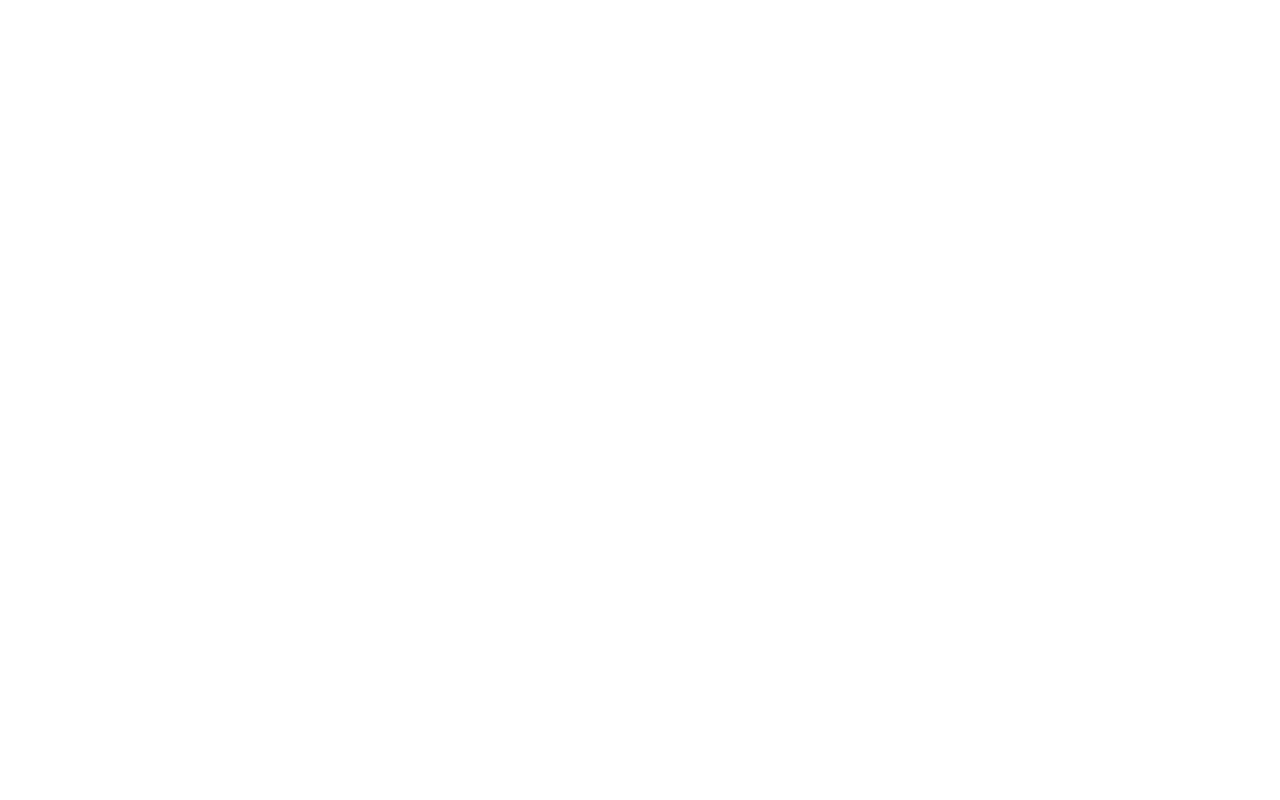
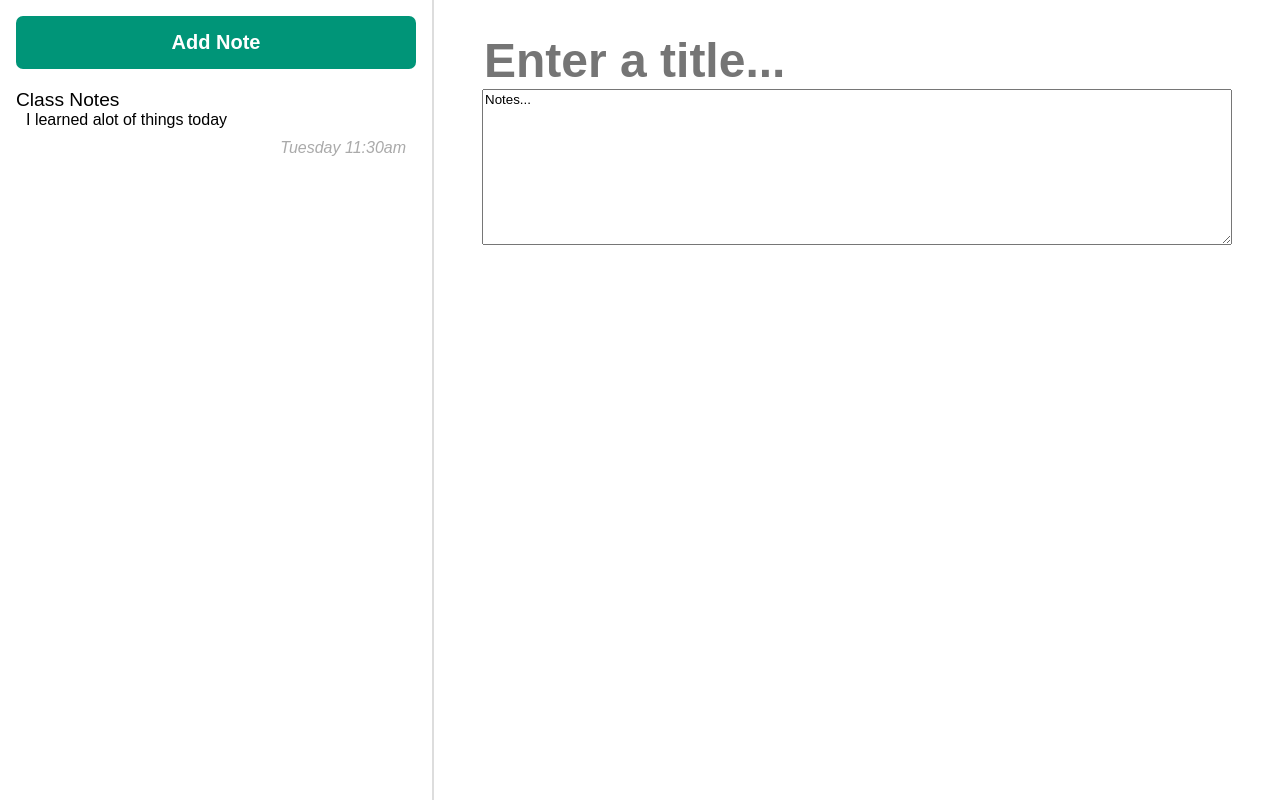
Before and after one commit to aaron-jackson/notes-app, a plain HTML site: page index.html in a window 1280 px wide. Drawn offline with Linux system fonts and the light colour scheme.

Commit message:
Adding base HTML

```diff
--- a/index.html
+++ b/index.html
@@ -9,8 +9,22 @@
 </head>
 <body>
     <div class="notes" id="app">
-
+        <div class="notes_sidebar">
+            <button class="notes_add" type="button">Add Note</button>
+            <div class="notes_list">
+                <div class="notes_list_item notes_list-item-selected"></div>
+                    <div class="notes_small-title">Class Notes</div>
+                    <div class="notes_small-body">I learned alot of things today</div>
+                    <div class="notes_small-updated">Tuesday 11:30am</div>
+            </div>
+        </div>
+        <!-- Side bar -->
+        <div class="notes_preview">
+            <input type="text" class="notes_title" placeholder="Enter a title...">
+            <textarea cols="30" rows="10" class="notes-body">Notes...</textarea>
+        </div>
+        <!-- Preview -->
     </div>
-    <script src="/js/main.js" type="module"></script>
+    <script src="js/main.js" type="module"></script>
 </body>
 </html>
```
